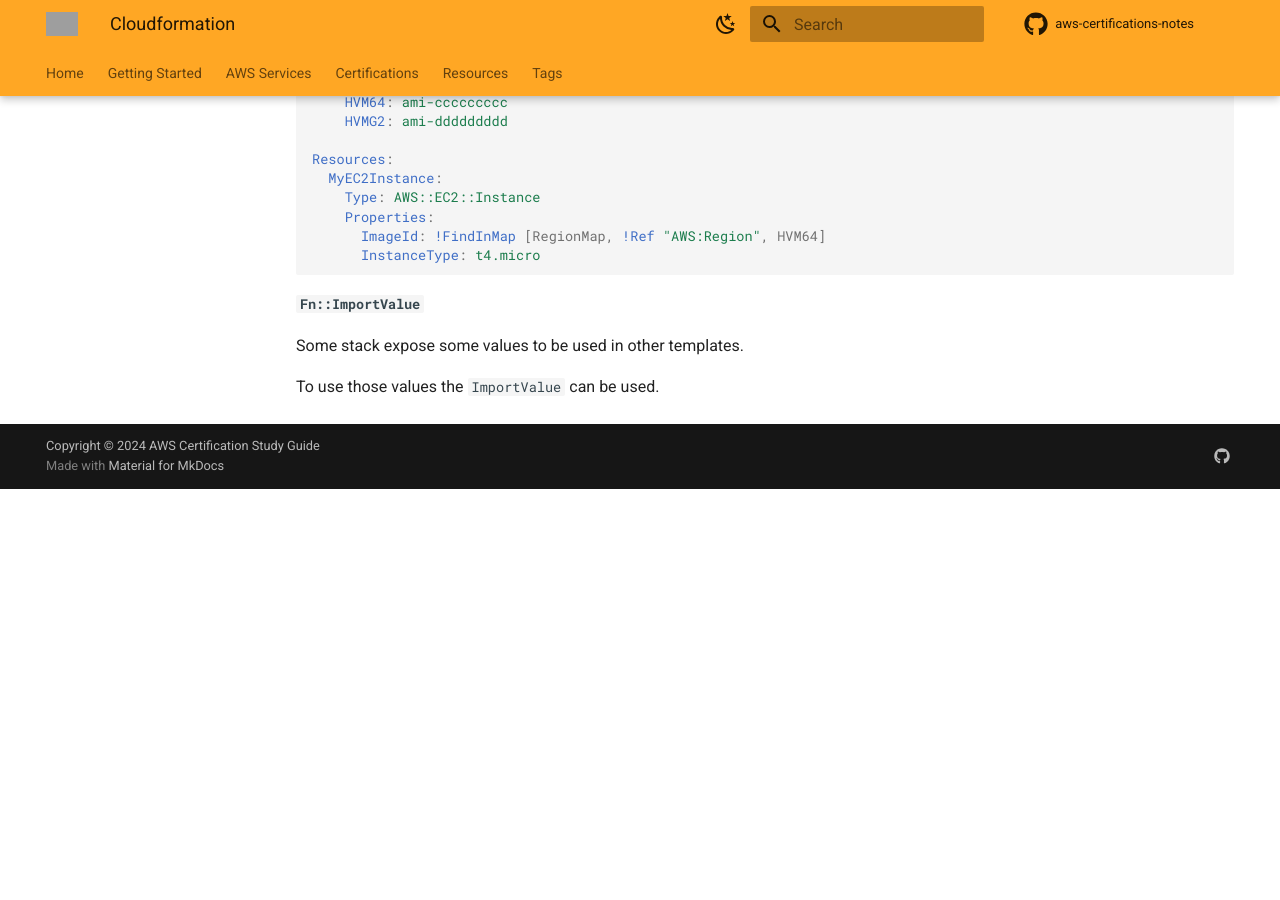
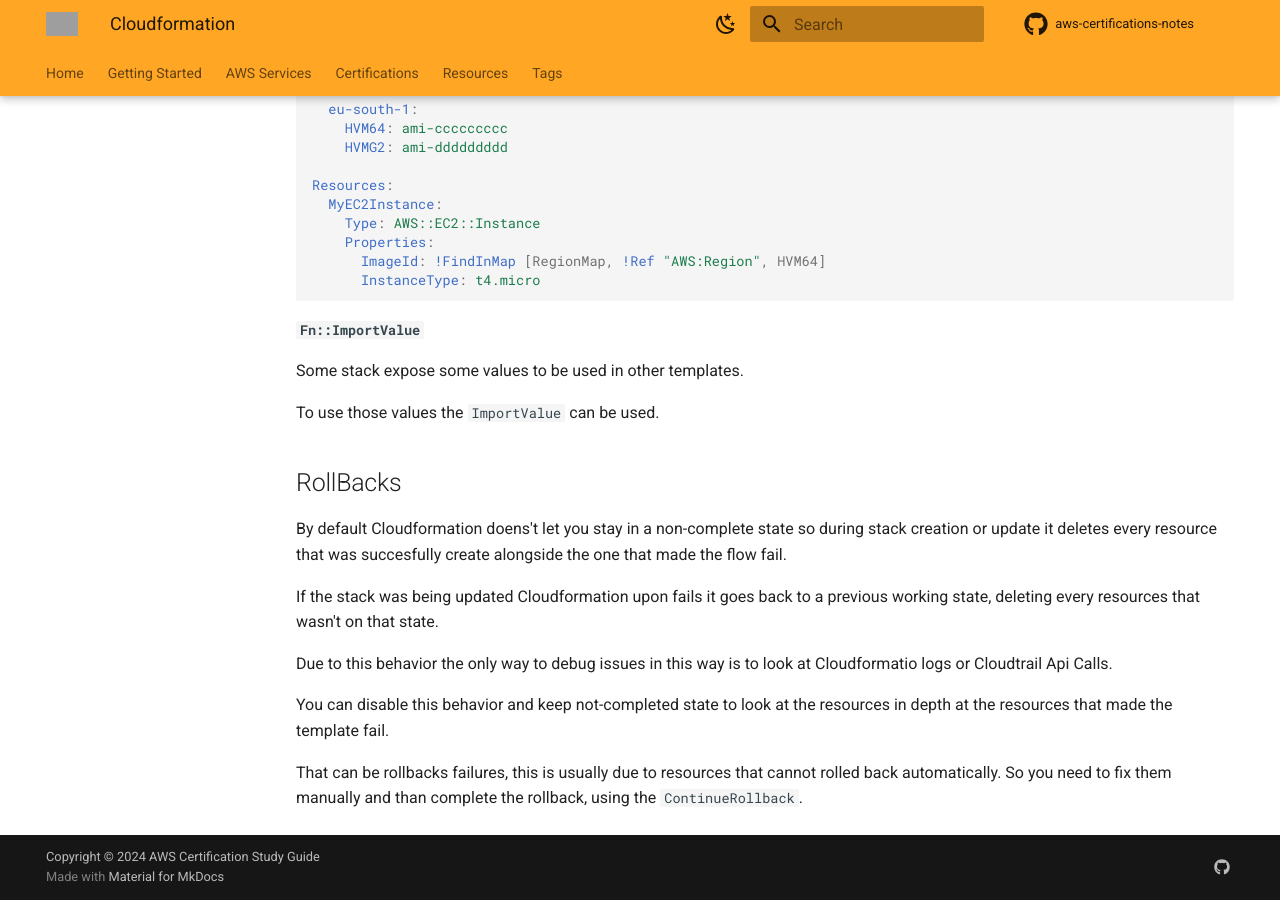
Before and after one commit to Bozz95/aws-certifications-notes, an MkDocs documentation site: the page built from docs/services/iac/cloudformation.md, in a window 1280 px wide and 900 px high, scrolled down 4379 px. Built offline with MkDocs 1.6.1 and Material for MkDocs 9.7.7, drawn with Linux system fonts in a browser that asks for light colours; comment, search, counter and statistics services are not loaded; before the commit the page ends 4868 px from its top, so only the background shows below that; grey boxes are pictures that could not be loaded.

Commit message:
doc(cloudformation): rollback chapter

```diff
--- a/docs/services/iac/cloudformation.md
+++ b/docs/services/iac/cloudformation.md
@@ -15,6 +15,7 @@
     - [`Fn::GetAtt`](#fngetatt)
     - [`Fn::FindInMap`](#fnfindinmap)
     - [`Fn::ImportValue`](#fnimportvalue)
+- [RollBacks](#rollbacks)
 
 ## Intro
 
@@ -185,3 +186,16 @@
 Some stack expose some values to be used in other templates.
 
 To use those values the `ImportValue` can be used.
+
+## RollBacks
+
+By default Cloudformation doens't let you stay in a non-complete state so during stack creation or update it deletes every resource that was succesfully create alongside the one that made the flow fail.
+
+If the stack was being updated Cloudformation upon fails it goes back to a previous working state, deleting every resources that wasn't on that state.
+
+Due to this behavior the only way to debug issues in this way is to look at Cloudformatio logs or Cloudtrail Api Calls.
+
+You can disable this behavior and keep not-completed state to look at the resources in depth at the resources that made the template fail.
+
+That can be rollbacks failures, this is usually due to resources that cannot rolled back automatically.
+So you need to fix them manually and than complete the rollback, using the `ContinueRollback`.
```
